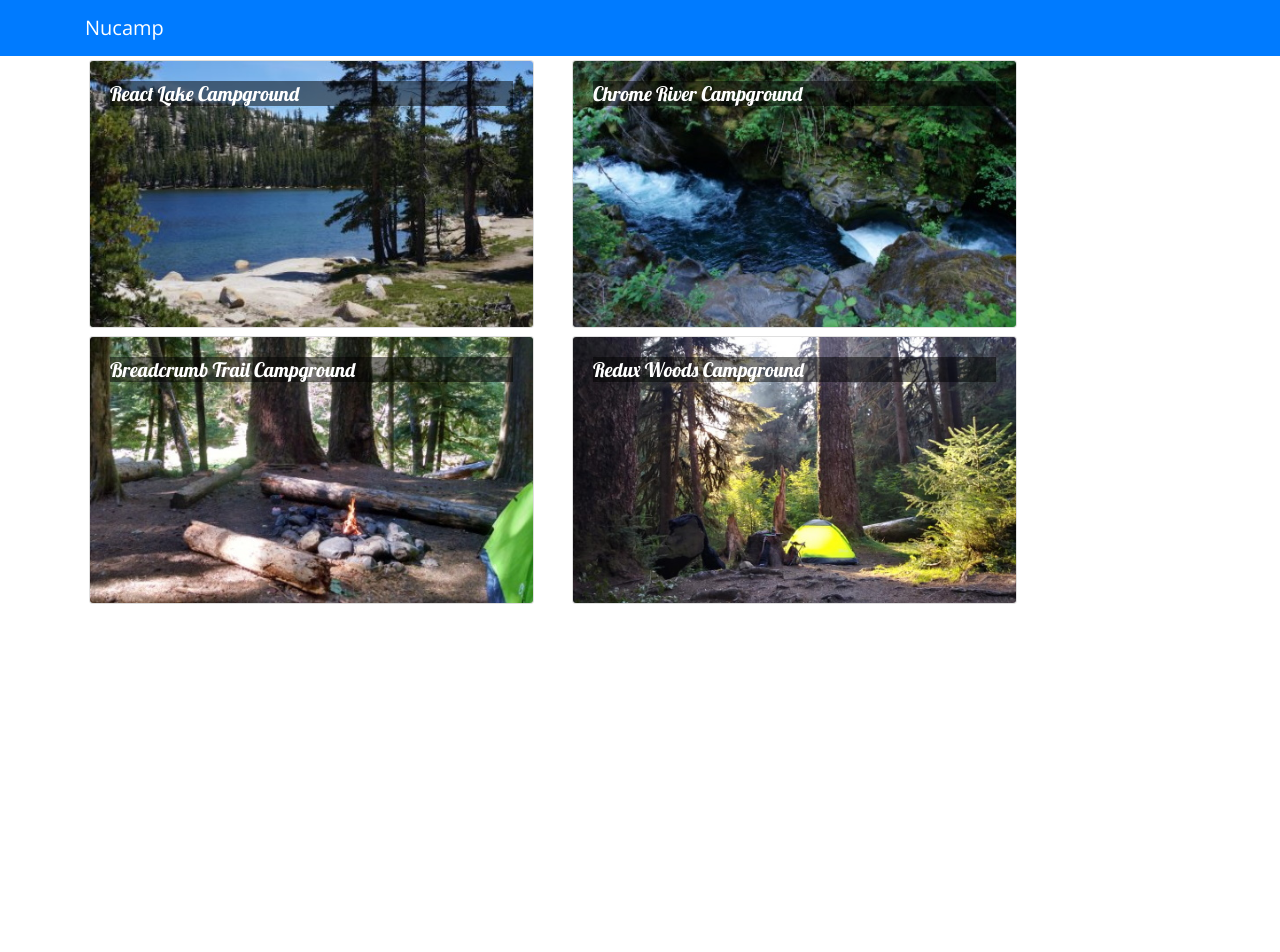
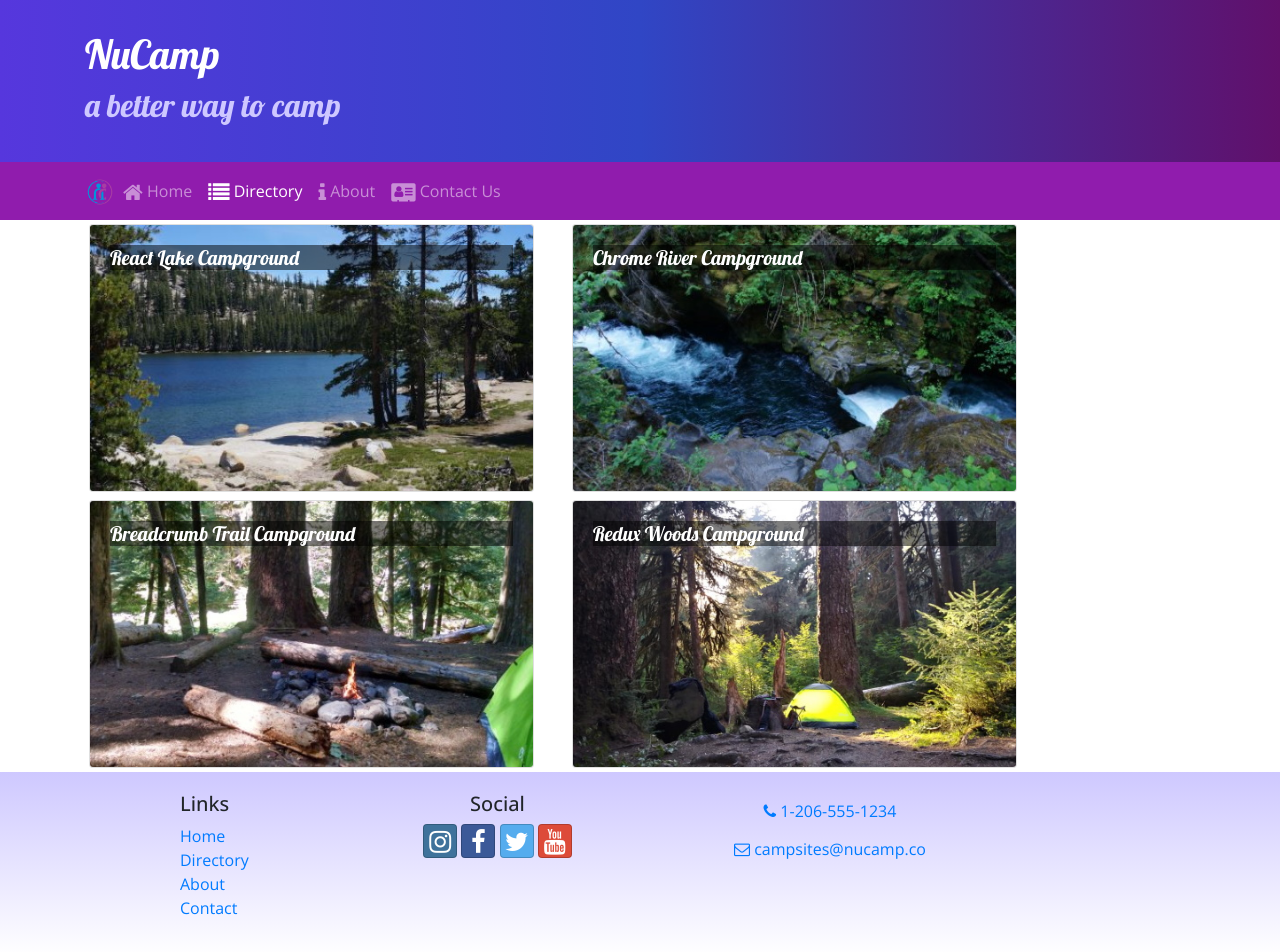
Before and after one commit to JTorresTMP/nucamp, a React (Create React App) app in the folder 3-React/nucampsite1010/: page /directory in a window 1280 px wide. Shown: the top 952 px of the page. Before the commit the page ends 800 px from the top, so only its background shows below. Built offline with nearby package versions, Linux system fonts and the light colour scheme.

Commit message:
did router, but now commnts and card are not rendering

```diff
--- a/3-React/nucampsite1010/package.json
+++ b/3-React/nucampsite1010/package.json
@@ -7,9 +7,12 @@
     "@testing-library/react": "^9.3.2",
     "@testing-library/user-event": "^7.1.2",
     "bootstrap": "^4.5.2",
+    "bootstrap-social": "^5.1.1",
+    "font-awesome": "^4.7.0",
     "react": "^16.13.1",
     "react-dom": "^16.13.1",
     "react-popper": "^1.3.6",
+    "react-router-dom": "^5.2.0",
     "react-scripts": "3.4.3",
     "reactstrap": "^8.6.0",
     "typeface-lobster": "^1.1.13",
--- a/3-React/nucampsite1010/src/App.css
+++ b/3-React/nucampsite1010/src/App.css
@@ -10,3 +10,51 @@ body {
   color: white;
   background-color: rgba(0, 0, 0, 0.5);
 }
+
+body {
+  font-family: "Open Sans", sans-serif;
+}
+
+h1, h2, h3, .card-body>.card-title {
+  font-family: "Lobster", cursive;
+}
+
+.card-title {
+  font-weight: 500;
+  font-size: 1.25rem;
+}
+
+h2 {
+  color: #3046C5;
+}
+
+.card-img-overlay .card-title {
+  color: white;
+  background-color: rgba(0, 0, 0, 0.5);
+}
+
+.row-content {
+  padding: 50px 0;
+  border-bottom: 1px ridge;
+  min-height: 200px;
+}
+
+.site-footer {
+  background-image: linear-gradient(#CEC8FF, white);
+  padding: 20px 0;
+}
+
+.jumbotron {
+  margin: 0;
+  padding: 30px;
+  background-image: linear-gradient(to right, #5637DD, #3046C5, #60106B);
+  color: white;
+}
+
+.jumbotron h2 {
+  color: #CEC8FF;
+}
+
+.navbar-dark {
+  background-color: #901CAD;
+}
--- a/3-React/nucampsite1010/src/App.js
+++ b/3-React/nucampsite1010/src/App.js
@@ -7,6 +7,7 @@ import { CAMPSITES } from './shared/campsites';
 import MainCLS from './components/MainComponent'
 import NavbarComponent from './components/functionalApproach/NavbarComp'
 import Main from './components/functionalApproach/MainComp'
+import { BrowserRouter } from 'react-router-dom'
 
 class App extends React.Component {
   // constructor(props) {
@@ -17,15 +18,11 @@ class App extends React.Component {
   // }
   render() {
   return (
-    <div className="App">
-      <MainCLS />
-      {/* <Navbar dark color={'primary'}>
-        <div className={'container'}>
-          <NavbarBrand href={'/'}>Nucamp</NavbarBrand>
-        </div>
-      </Navbar>
-      <DirectoryCls campsites={this.state.campsites}/> */}
-    </div>
+    <BrowserRouter>
+      <div className="App">
+        <MainCLS />
+      </div>
+    </BrowserRouter>
   );
   }
 }
@@ -45,4 +42,4 @@ const FuncApp = () => {
   );
 }
 
-export default FuncApp;
+export default App;
--- a/3-React/nucampsite1010/src/components/CampsiteInfoComponent.js
+++ b/3-React/nucampsite1010/src/components/CampsiteInfoComponent.js
@@ -62,7 +62,7 @@ function CampsiteInfo(props) {
 
 
 
-// class CampsiteInfo extends React.Component {
+// class CampsiteInfoCLS extends React.Component {
 //     constructor(props) {
 //         super(props)
 //     }
--- a/3-React/nucampsite1010/src/components/DirectoryComponent.js
+++ b/3-React/nucampsite1010/src/components/DirectoryComponent.js
@@ -7,9 +7,9 @@ import {
 } from 'reactstrap'
 import CampsiteInfo from './CampsiteInfoComponent';
 
-function RenderDirectoryItem({campsite, onClick}) {
+function RenderDirectoryItem({campsite}) {
     return (
-        <Card onClick={() => onClick(campsite.id)}>
+        <Card>
             <CardImg width="100%" src={campsite.image} alt={campsite.name} />
             <CardImgOverlay>
                 <CardTitle>{campsite.name}</CardTitle>
@@ -22,7 +22,7 @@ function Directory(props) {
     const directory = props.campsites.map(campsite => {
         return (
             <div key={campsite.id} className="col-md-5 m-1">
-                <RenderDirectoryItem campsite={campsite} onClick={props.onClick} />
+                <RenderDirectoryItem campsite={campsite} />
             </div>
         );
     });
--- /dev/null
+++ b/3-React/nucampsite1010/src/components/FooterComponent.js
@@ -0,0 +1,35 @@
+import React from 'react';
+import { Link } from 'react-router-dom';
+
+function Footer(props) {
+    return (
+        <footer className="site-footer">
+            <div className="container">
+                <div className="row">
+                    <div className="col-4 col-sm-2 offset-1">
+                        <h5>Links</h5>
+                        <ul className="list-unstyled">
+                            <li><Link to='/home'>Home</Link></li>
+                            <li><Link to='/directory'>Directory</Link></li>
+                            <li><Link to='/aboutus'>About</Link></li>
+                            <li><Link to='/contactus'>Contact</Link></li>
+                        </ul>
+                    </div>
+                    <div className="col-6 col-sm-3 text-center">
+                        <h5>Social</h5>
+                        <a className="btn btn-social-icon btn-instagram" href="http://instagram.com/"><i className="fa fa-instagram" /></a>{' '}
+                        <a className="btn btn-social-icon btn-facebook" href="http://www.facebook.com/"><i className="fa fa-facebook" /></a>{' '}
+                        <a className="btn btn-social-icon btn-twitter" href="http://twitter.com/"><i className="fa fa-twitter" /></a>{' '}
+                        <a className="btn btn-social-icon btn-google" href="http://youtube.com/"><i className="fa fa-youtube" /></a>
+                    </div>
+                    <div className="col-sm-4 text-center">
+                        <a role="button" className="btn btn-link" href="tel:+12065551234"><i className="fa fa-phone" /> 1-206-555-1234</a><br />
+                        <a role="button" className="btn btn-link" href="mailto:notreal@notreal.co"><i className="fa fa-envelope-o" /> campsites@nucamp.co</a>
+                    </div>
+                </div>
+            </div>
+        </footer>
+    );
+}
+
+export default Footer;
--- /dev/null
+++ b/3-React/nucampsite1010/src/components/HeaderComponent.js
@@ -0,0 +1,70 @@
+import React, { Component } from 'react'
+import { Nav, Navbar, NavbarBrand, NavbarToggler, Collapse, NavItem, Jumbotron } from 'reactstrap';
+import { NavLink } from 'react-router-dom';
+
+class Header extends Component {
+    constructor(props) {
+        super(props);
+
+        this.toggleNav = this.toggleNav.bind(this);
+        this.state = {
+          isNavOpen: false
+        };
+    }
+
+    toggleNav() {
+        this.setState({
+            isNavOpen: !this.state.isNavOpen
+        });
+    }
+
+    render() {
+        return (
+            <React.Fragment>
+                <Jumbotron fluid>
+                    <div className="container">
+                        <div className="row">
+                            <div className="col">
+                                <h1>NuCamp</h1>
+                                <h2>a better way to camp</h2>
+                            </div>
+                        </div>
+                    </div>
+                </Jumbotron>
+
+                <Navbar dark sticky="top" expand="md">
+                    <div className="container">
+                        <NavbarBrand className="mr-auto" href="/"><img src="/assets/images/logo.png" height="30" width="30" alt="NuCamp Logo" /></NavbarBrand>
+                        <NavbarToggler onClick={this.toggleNav} />
+                        <Collapse isOpen={this.state.isNavOpen} navbar>
+                            <Nav navbar>
+                                <NavItem>
+                                    <NavLink className="nav-link" to="/home">
+                                        <i className="fa fa-home fa-lg" /> Home
+                                    </NavLink>
+                                </NavItem>
+                                <NavItem>
+                                    <NavLink className="nav-link" to="/directory">
+                                        <i className="fa fa-list fa-lg" /> Directory
+                                    </NavLink>
+                                </NavItem>
+                                <NavItem>
+                                    <NavLink className="nav-link" to="/aboutus">
+                                        <i className="fa fa-info fa-lg" /> About
+                                    </NavLink>
+                                </NavItem>
+                                <NavItem>
+                                    <NavLink className="nav-link" to="/contactus">
+                                        <i className="fa fa-address-card fa-lg" /> Contact Us
+                                    </NavLink>
+                                </NavItem>
+                            </Nav>
+                        </Collapse>
+                    </div>
+                </Navbar>
+            </React.Fragment>
+        );
+    }
+}
+
+export default Header;
--- /dev/null
+++ b/3-React/nucampsite1010/src/components/HomeComponent.js
@@ -0,0 +1,11 @@
+import React from 'react'
+
+function Home(props) {
+    return (
+        <div className="contaner">
+            <h4>Home</h4>
+        </div>
+    )
+}
+
+export default Home;
--- a/3-React/nucampsite1010/src/components/MainComponent.js
+++ b/3-React/nucampsite1010/src/components/MainComponent.js
@@ -1,8 +1,11 @@
 import React, { Component } from 'react';
-import { Navbar, NavbarBrand } from 'reactstrap';
 import DirectoryCLS from './DirectoryComponent';
 import CampsiteInfoCLS from './CampsiteInfoComponent';
 import { CAMPSITES } from '../shared/campsites'
+import Header from './HeaderComponent'
+import Footer from './FooterComponent'
+import Home from './HomeComponent';
+import { Switch, Route, Redirect } from 'react-router-dom';
 
 class Main extends Component {
     constructor(props) {
@@ -18,17 +21,23 @@ class Main extends Component {
     }
 
     render() {
+
+        const HomePage = () => {
+            return <Home />
+        }
         // console.log('In state', this.state.selectedCampsite)
         // console.log('Filtered:', this.state.campsites.filter(campsite => campsite.id === this.state.selectedCampsite))
         return (
             <div>
-                <Navbar dark color="primary">
-                    <div className="container">
-                        <NavbarBrand href="/">NuCamp</NavbarBrand>
-                    </div>
-                </Navbar>
-                <DirectoryCLS campsites={this.state.campsites} onClick={campsiteId => this.onCampsiteSelect(campsiteId.id)}/>
-                <CampsiteInfoCLS campsite={this.state.campsites.filter(campsite => campsite.id === this.state.selectedCampsite)[0]} />
+                <Header />
+                <Switch>
+                    <Route path='/home' component={HomePage} />
+                    <Route exact path='/directory' render={() => <DirectoryCLS campsites={this.state.campsites} />} />
+                    <Redirect to='/home' />
+                </Switch>
+                {/* <DirectoryCLS campsites={this.state.campsites} onClick={campsiteId => this.onCampsiteSelect(campsiteId)}/>
+                <CampsiteInfoCLS campsite={this.state.campsites.filter(campsite => campsite.id === this.state.selectedCampsite)[0]} /> */}
+                <Footer />
             </div>
         );
     };
--- a/3-React/nucampsite1010/src/index.js
+++ b/3-React/nucampsite1010/src/index.js
@@ -5,6 +5,8 @@ import * as serviceWorker from './serviceWorker';
 import 'bootstrap/dist/css/bootstrap.min.css';
 import 'typeface-lobster';
 import 'typeface-open-sans';
+import 'font-awesome/css/font-awesome.css';
+import 'bootstrap-social/bootstrap-social.css';
 import App from './App';
 
 ReactDOM.render(
```
Also changed, not shown: 1 other file (tests, documents, lock files or other folders).
